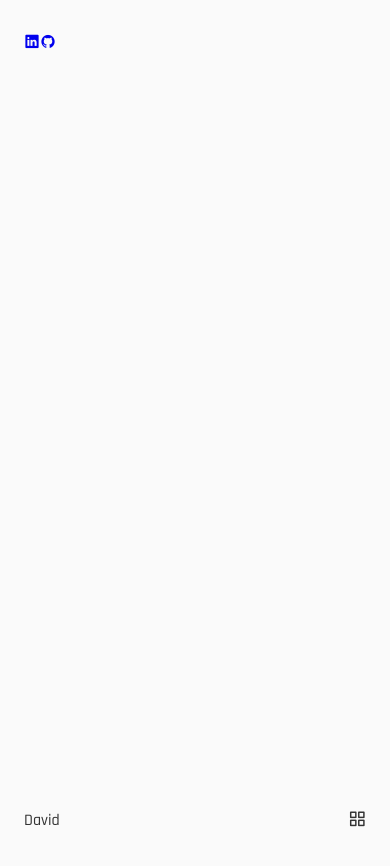
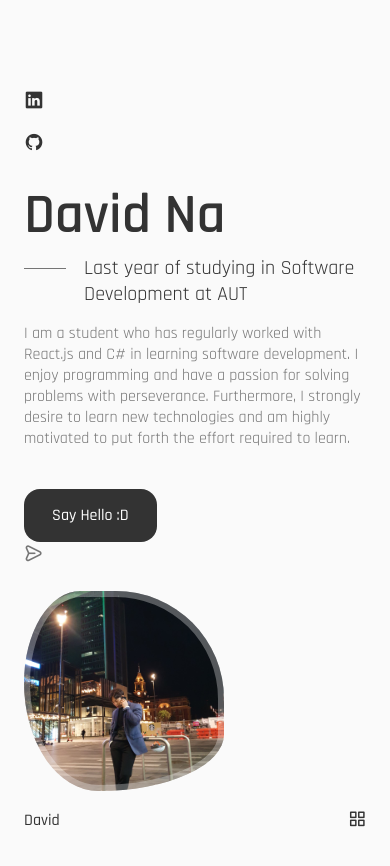
Before and after one commit to Na-David/Portfolio, a React (Create React App) app: page / in a window 390 px wide. Shown: the top 866 px of the page. Before the commit the page ends 844 px from the top, so only its background shows below. Built offline with nearby package versions, Linux system fonts and the light colour scheme; the HTML template or start-up script is replaced by a standard one.

Commit message:
Home css

```diff
--- /dev/null
+++ b/src/components/Home/Data.js
@@ -0,0 +1,21 @@
+import React from 'react'
+
+const Data = () => {
+  return (
+    <div className='home__data'>
+      <h1 className='home__title'>David Na</h1>
+      <h3 className='home__subtitle'>Last year of studying in Software Development at AUT</h3>
+      <p className='home__description'>
+        I am a student who has regularly worked with React.js and C# in learning software development.
+        I enjoy programming and have a passion for solving problems with perseverance.
+        Furthermore, I strongly desire to learn new technologies and am highly motivated to put forth the effort required to learn.
+      </p>
+
+      <a href='#contact' className='button button--flex'>
+        Say Hello :D
+      </a><i className='uil uil-message nav__icon'></i>
+    </div>
+  )
+}
+
+export default Data
--- a/src/components/Home/Home.css
+++ b/src/components/Home/Home.css
@@ -0,0 +1,195 @@
+.home__container {
+    row-gap: 7rem;
+  }
+
+  .home__content {
+    grid-template-columns: 116px repeat(2, 1fr);
+    padding-top: 5.5rem;
+    column-gap: 2rem;
+    align-items: center;
+  }
+
+  .home__social {
+    display: grid;
+    grid-template-columns: max-content;
+    row-gap: 1rem;
+  }
+
+  .home__social-icon {
+    font-size: 1.25rem;
+    color: var(--title-color);
+  }
+
+  .home__social-icon:hover {
+    color: var(--title-color-dark);
+  }
+
+  .home__title {
+    font-size: var(--big-font-size);
+    margin-bottom: var(--mb-0-25);
+  }
+
+  .home__hand {
+    width: 38px;
+    height: 38px;
+    margin-left: 0.4rem;
+  }
+
+  .home__subtitle {
+    position: relative;
+    font-size: var(--h3-font-size);
+    padding-left: 5.4rem;
+    font-weight: var(--font-normal);
+    margin-bottom: var(--mb-1);
+  }
+
+  .home__subtitle::before {
+    content: "";
+    position: absolute;
+    width: 70px;
+    height: 1px;
+    background-color: var(--text-color);
+    left: 0;
+    top: 1rem;
+  }
+
+  .home__description {
+    max-width: 400px;
+    margin-bottom: var(--mb-3);
+  }
+
+  .home__img {
+    background: url(../../assets//profile.jpg);
+    background-repeat: no-repeat;
+    background-position: center;
+    background-size: cover;
+    box-shadow: inset 0 0 0 9px rgb(255 255 255 / 30%);
+    order: 1;
+    justify-self: center;
+    width: 300px;
+    height: 300px;
+    animation: profile__animate 8s ease-in-out infinite 1s;
+  }
+
+  @keyframes profile__animate {
+    0% {
+      border-radius: 60% 40% 30% 70%/60% 30% 70% 40%;
+    }
+
+    50% {
+      border-radius: 30% 60% 70% 40%/50% 60% 30% 60%;
+    }
+
+    100% {
+      border-radius: 60% 40% 30% 70%/60% 30% 70% 40%;
+    }
+  }
+
+  .home__scroll {
+    margin-left: 9.25rem;
+  }
+
+  .wheel {
+    animation: scroll 2s ease infinite;
+  }
+
+  @keyframes scroll {
+    0% {
+      transform: translateY(0);
+    }
+
+    30% {
+      transform: translateY(3.75rem);
+    }
+  }
+
+  .home__scroll-name {
+    color: var(--title-color);
+    font-weight: var(--font-medium);
+    margin-right: var(--mb-0-25);
+    margin-left: 2px;
+  }
+
+  .home__scroll-arrow {
+    font-size: 1.25rem;
+    color: var(--title-color);
+  }
+
+  /*=============== BREAKPOINTS ===============*/
+  /* For large devices */
+  @media screen and (max-width: 992px) {
+    .home__content {
+      grid-template-columns: 100px repeat(2, 1fr);
+      column-gap: 1.25rem;
+    }
+
+    .home__hand {
+      width: 26px;
+      height: 26px;
+    }
+
+    .home__subtitle {
+      padding-left: 3.75rem;
+      margin-bottom: var(--mb-1);
+    }
+
+    .home__subtitle::before {
+      width: 42px;
+      top: 0.8rem;
+    }
+
+    .home__description {
+      max-width: initial;
+      margin-bottom: var(--mb-2-5);
+    }
+
+    .home__img {
+      width: 250px;
+      height: 250px;
+      box-shadow: inset 0 0 0 8px rgb(255 255 255 / 30%);
+    }
+
+    .home__scroll {
+      margin-left: 7.5rem;
+    }
+  }
+
+  /* For medium devices */
+  @media screen and (max-width: 768px) {
+    .home__content {
+      grid-template-columns: 0.5fr 3fr;
+      padding-top: 3.5rem;
+    }
+
+    .home__img {
+      order: initial;
+      justify-self: initial;
+    }
+
+    .home__data {
+      grid-column: 1/3;
+    }
+
+    .home__img {
+      box-shadow: inset 0 0 0 6px rgb(255 255 255 / 30%);
+      width: 200px;
+      height: 200px;
+    }
+
+    .home__scroll {
+      display: none;
+    }
+  }
+
+  /* For small devices */
+  @media screen and (max-width: 350px) {
+    .home__img {
+      width: 180px;
+      height: 180px;
+    }
+
+    .home__hand {
+      width: 22px;
+      height: 22px;
+    }
+  }
--- a/src/components/Home/Home.js
+++ b/src/components/Home/Home.js
@@ -1,6 +1,7 @@
 import React from 'react'
 import './Home.css'
 import Social from './Social'
+import Data from './Data'
 
 const Home = () => {
   return (
@@ -8,6 +9,7 @@ const Home = () => {
       <div className='home__container container grid'>
         <div className='home__content grid'>
           <Social />
+          <Data />
 
           <div className='home__img'></div>
         </div>
```
Also changed, not shown: src/assets/hand.svg (deleted), src/assets/profile.jpg.
